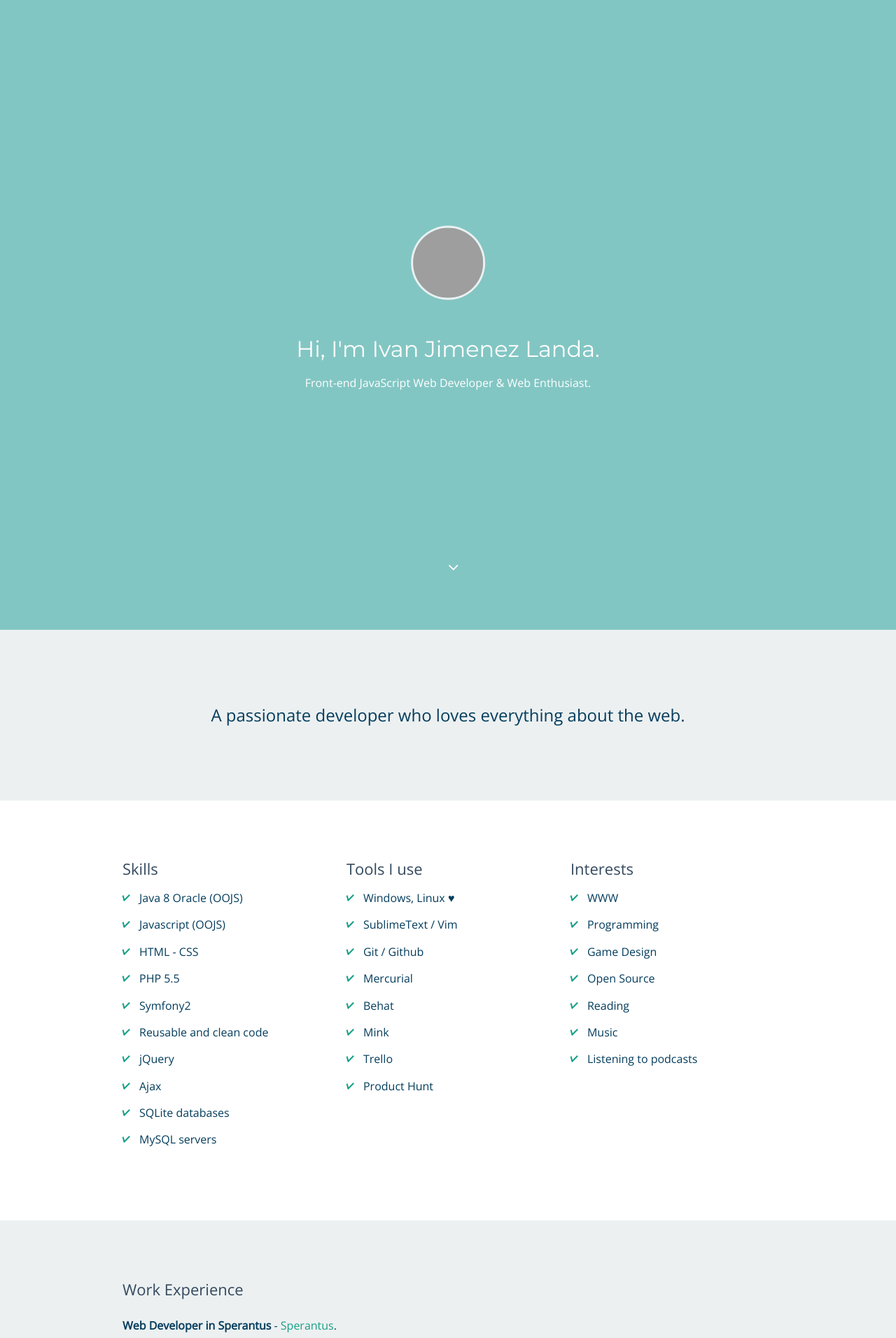
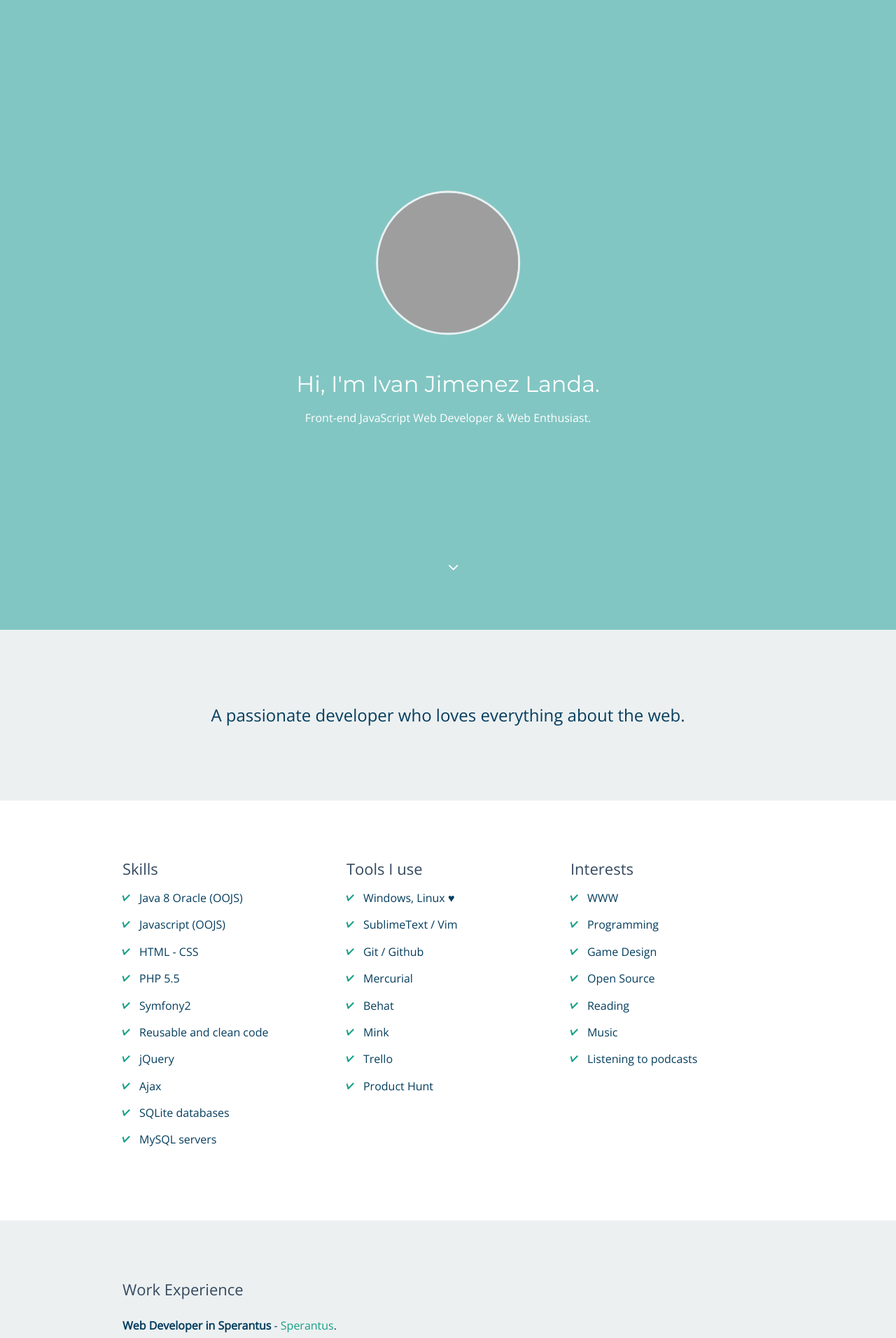
Before and after one commit to Necronexuz/Ivanjimenez.github.io, a Jekyll site: the page built from index.html, in a window 1280 px wide. Shown: the top 1912 px of the page at 70% size. Built offline with Jekyll 4.4.1, drawn with Linux system fonts in a browser that asks for light colours; nearby versions of some CDN libraries; Markdown is read by kramdown in place of the engine named in the settings; grey boxes are pictures that could not be loaded.

Commit message:
Update style.css

```diff
--- a/css/style.css
+++ b/css/style.css
@@ -409,6 +409,7 @@ img {
 .hero {
   position: relative;
   height: 100%;
+  background-image: url("img/back.jpg");
   background-color: #82C6C3; }
   .hero .to-bottom {
     position: absolute;
@@ -436,8 +437,8 @@ img {
   color: #fff; }
 
 .hero__photo {
-  width: 100px;
-  height: 100px;
+  width: 200px;
+  height: 200px;
   margin-bottom: 3em;
   -webkit-border-radius: 50%;
   border-radius: 50%;
```
